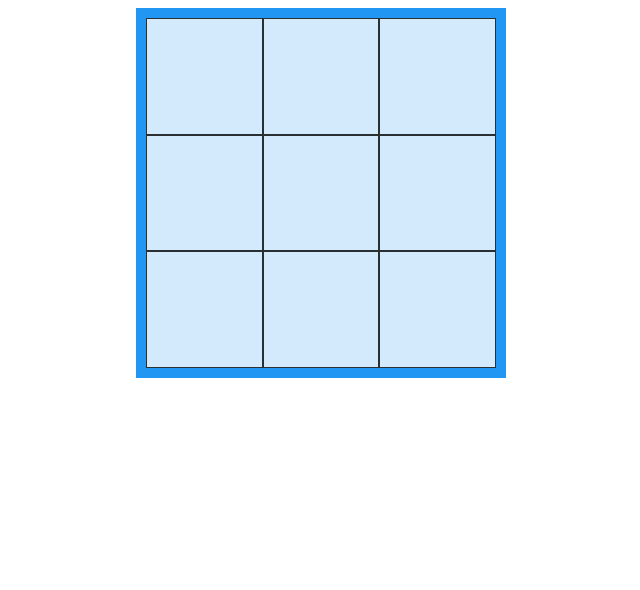
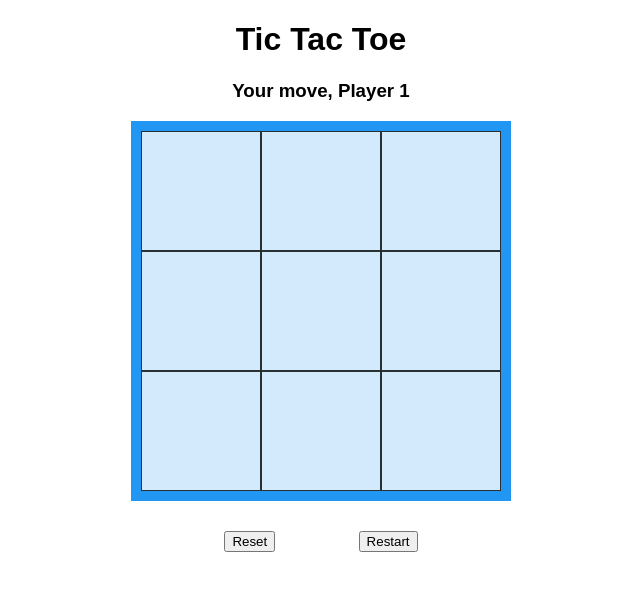
Before and after one commit to sambailey222/TicTacToe, a plain HTML site: page index.html in a window 1280 px wide. Shown: the whole page, without its empty margins (319-959 px from the left). Drawn offline with Linux system fonts and the light colour scheme.

Commit message:
add reset board function

```diff
--- a/index.html
+++ b/index.html
@@ -3,7 +3,7 @@
 
 <head>
   <meta charset="utf-8">
-  <title>Library App</title>
+  <title>Tic Tac Toe</title>
   <meta name="author" content="">
   <meta name="description" content="">
   <meta name="viewport" content="width=device-width, initial-scale=1">
@@ -12,10 +12,13 @@
 </head>
 
 <body>
-  <div id="board" class="grid-container">
-
+  <h1 id="main-title">Tic Tac Toe</h1>
+  <h3 id="turnDisplay">Your move, Player 1</h3>
+  <div id="board" class="grid-container"></div>
+  <div class="button-container">
+    <button id="reset" class="button">Reset</button>
+    <button id="restart" class="button">Restart</button>
   </div>
-
 
   <script src="script.js"></script>
 </body>
--- a/script.js
+++ b/script.js
@@ -5,8 +5,17 @@ const gameBoard = (() => {
 
   const board = ['', '', '', '', '', '', '', '', ''];
 
+  function resetBoard() {
+      this.board = ['', '', '', '', '', '', '', '', ''];
+      const spaces = document.querySelectorAll(".grid-item");
+      spaces.forEach(space => space.remove());
+      renderBoard(this);
+      gameController.turnsTaken = 0;
+      gameController.gameOver = false;
+  }
+
   return {
-    board
+    board, resetBoard
   };
 })();
 
@@ -22,7 +31,8 @@ console.log(gameBoard);
 // player 1 should go first
 
 
-
+const resetButton = document.getElementById("reset");
+resetButton.addEventListener('click', () => gameBoard.resetBoard());
 
 
 const playerFactory = (name, symbol) => {
@@ -49,6 +59,7 @@ console.log(gameController.activePlayer.symbol);
 // should create 9 divs total and fill them with X's and O's.
 // will need to add CSS classes to make it display as a board and not a line
 const boardDisplay = document.getElementById("board");
+const turnDisplay = document.getElementById("turnDisplay");
 function renderBoard(gameBoard) {
   for (let i = 0; i < gameBoard.board.length; i++) {
       const space = document.createElement("div");
@@ -61,13 +72,17 @@ function renderBoard(gameBoard) {
           space.innerHTML = gameController.activePlayer.symbol;
           gameBoard.board[i] = gameController.activePlayer.symbol;
           gameController.turnsTaken ++;
-          checkEndGame(gameBoard.board);
+
           // swap the active player
+
           if (gameController.activePlayer == player1) {
             gameController.activePlayer = player2;
+            turnDisplay.innerHTML = "Your move, Player 2";
           } else {
             gameController.activePlayer = player1;
+            turnDisplay.innerHTML = "Your move, Player 1";
           }
+          checkEndGame(gameBoard.board);
         }
       })
       boardDisplay.appendChild(space);
@@ -99,7 +114,7 @@ renderBoard(gameBoard);
 // run the tests as a single function, pass in the values of x and o
 // if a match is found, pass out the value
  function checkEndGame(boardArray) {
-  if (gameController.turnsTaken > 4) {
+  if (gameController.turnsTaken > 4 && gameController.gameOver == false) {
     // switch statement?
     function playerWinCheck(player) {
       let symbol = player.symbol;
@@ -117,11 +132,12 @@ renderBoard(gameBoard);
           (boardArray[2] === symbol && boardArray[4] === symbol && boardArray[6] === symbol)
           )
           {
-            alert(`${player.name} wins the game!`)
+            turnDisplay.innerHTML = `${player.name} wins the game!`;
             gameController.gameOver = true;
           }
           else if (gameController.turnsTaken === 9)
           {
+            turnDisplay.innerHTML = `It's a tie!`;
             alert(`It's a tie!`);
             gameController.gameOver = true;
           }
@@ -132,8 +148,3 @@ renderBoard(gameBoard);
       }
   }
  };
-
- const arr = ['x', 'x', 'x', '']
- function declareWinner() {
-
- }
--- a/style.css
+++ b/style.css
@@ -1,11 +1,11 @@
 .grid-container {
     display: grid;
-    grid-template-columns: auto auto auto;
-    grid-template-rows: auto auto auto;
+    grid-template-columns: 120px 120px 120px;
+    grid-template-rows: 120px 120px 120px;
     background-color: #2196F3;
     padding: 10px;
-    width: 350px;
-    height: 350px;
+    width: 360px;
+    height: 360px;
     margin: auto;
   }
   .grid-item {
@@ -15,3 +15,27 @@
     font-size: 30px;
     text-align: center;
   }
+
+  #main-title {
+    text-align: center;
+    font-family: sans-serif;
+  }
+
+  #turnDisplay {
+    text-align: center;
+    font-family: sans-serif;
+  }
+
+  .button {
+    /* margin: auto; */
+
+  }
+
+  .button-container {
+    display: flex;
+    margin-top: 30px;
+    text-align: center;
+    justify-content: space-evenly;
+    width: 360px;
+    margin: 30px auto;
+  }
```
